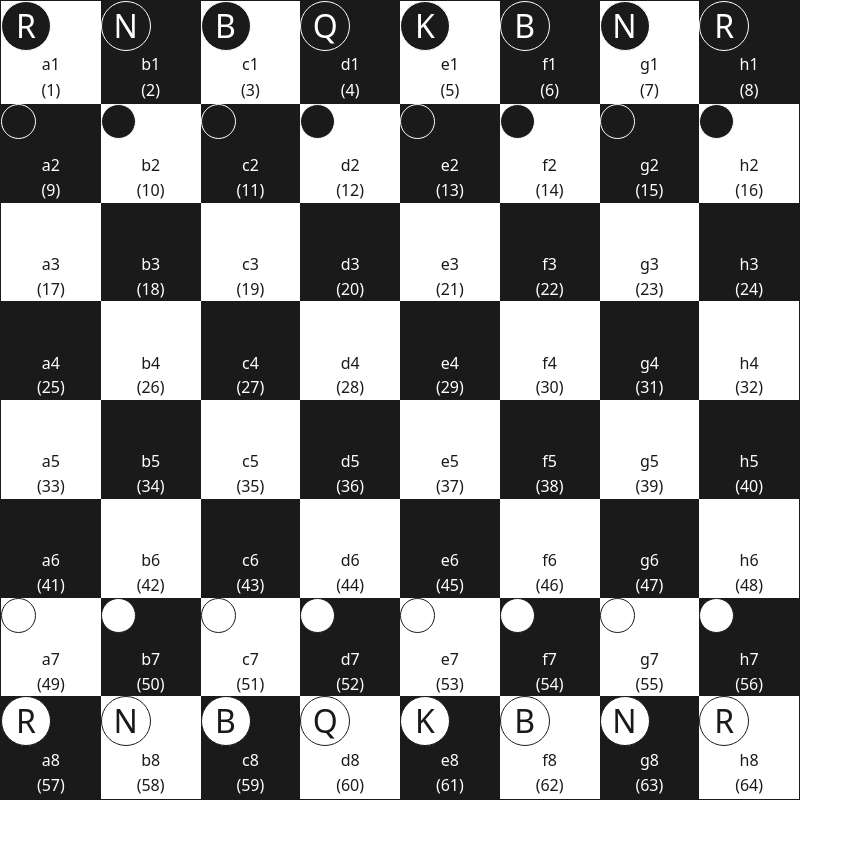
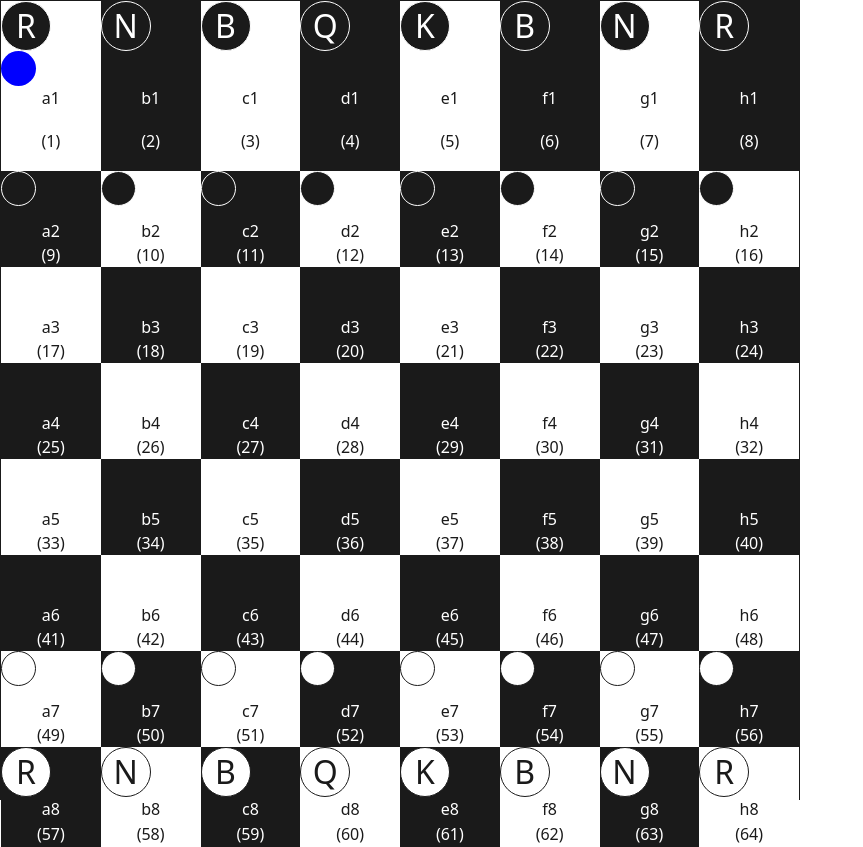
Before and after one commit to HugoLindfors/chess, a website built with Vite: page index.html in a window 1280 px wide. Both pictures are taken after a click on the element 18 px from the left and 121 px from the top of the page. Shown: the whole page, without its empty margins (0-863 px from the left). Before the commit the page ends 800 px from the top, so only its background shows below. Built offline with nearby package versions, Linux system fonts and the light colour scheme.

Commit message:
added move previews for pawns and knights

```diff
--- a/src/main.js
+++ b/src/main.js
@@ -6,6 +6,16 @@ function movePiece(piece) {
   const pieceSlot = Number(pieceSlotId.split('-')[1])
 
   console.log(`type: "${pieceType}", slot: ${pieceSlot}`)
+
+  if (pieceType === 'knight') {
+    document.querySelector(`#tile-${pieceSlot - 15}-slot`).innerHTML += `<div class="move"></div>`
+    document.querySelector(`#tile-${pieceSlot - 17}-slot`).innerHTML += `<div class="move"></div>`
+  }
+
+  if (pieceType === 'pawn') {
+    document.querySelector(`#tile-${pieceSlot - 8}-slot`).innerHTML += `<div class="move"></div>`
+    document.querySelector(`#tile-${pieceSlot - 16}-slot`).innerHTML += `<div class="move"></div>`
+  }
 }
 
 document.addEventListener('DOMContentLoaded', () => {
--- a/src/style.css
+++ b/src/style.css
@@ -38,6 +38,13 @@
   font-size: 32px;
 }
 
+.move {
+  border-radius: 999px;
+  width: 35px;
+  height: 35px;
+  background-color: blue;
+}
+
 .piece {
   border-radius: 999px;
   width: 50px;
```
